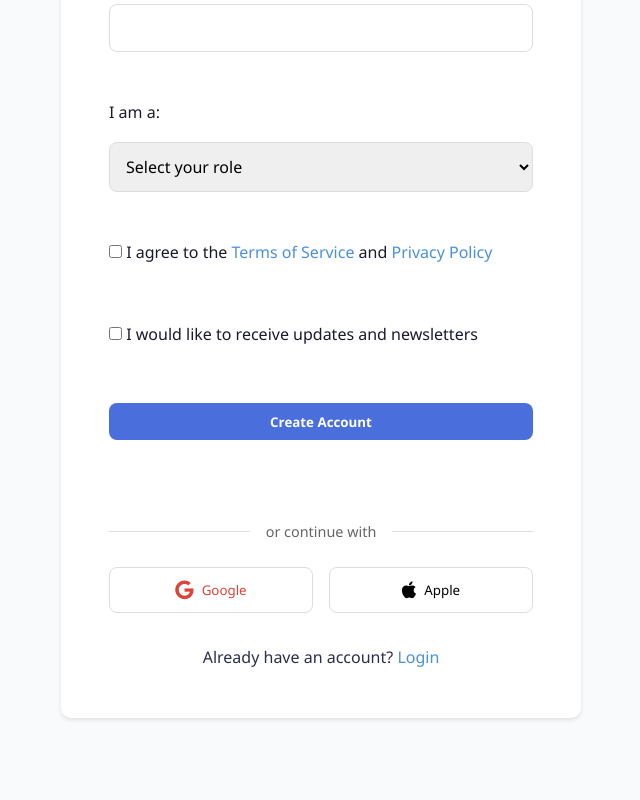
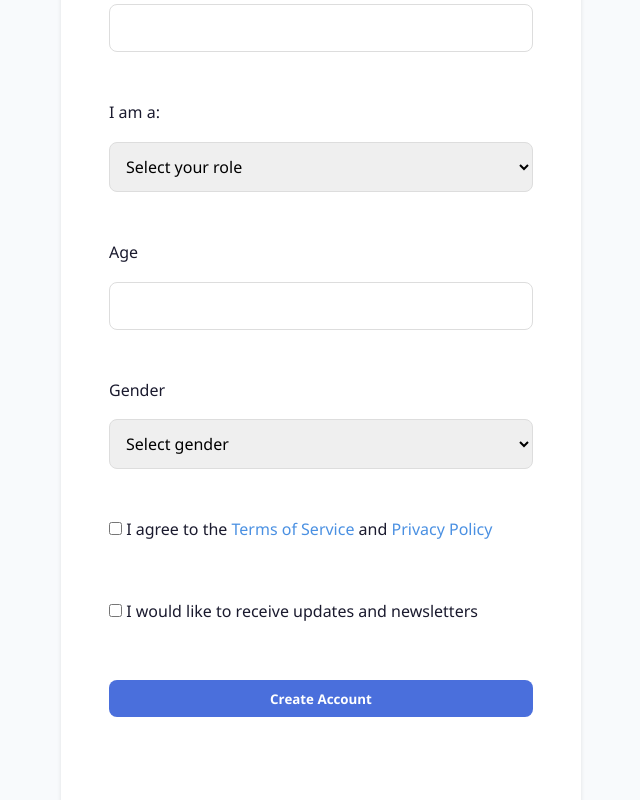
Before and after one commit to dvmilola/CellGuard, a Flask app: page /signup in a window 1280 px wide. Shown: the part 962-1762 px from the top of the page, without its empty margins (27-667 px from the left). Run offline with Flask 3, Linux system fonts and the light colour scheme; data that the repository does not hold is empty; some libraries are stand-ins or nearby versions.

Commit message:
Add age and gender support: signup, backend, DB, and Pi integration with gender encoding for ML model compatibility.

```diff
--- a/app.py
+++ b/app.py
@@ -248,6 +248,8 @@ def api_signup():
     email = data.get('email')
     password = data.get('password')
     user_type = data.get('userType')
+    age = data.get('age')
+    gender = data.get('gender')
 
     # Check if user already exists
     existing_user = User.query.filter_by(email=email).first()
@@ -258,7 +260,7 @@ def api_signup():
         }), 400
 
     # Create new user
-    new_user = User(name=name, email=email, user_type=user_type)
+    new_user = User(name=name, email=email, user_type=user_type, age=age, gender=gender)
     new_user.set_password(password)
 
     try:
@@ -815,8 +817,12 @@ def handle_message(message):
 @login_required
 def start_monitoring():
     try:
-        headers = {'Authorization': f'Bearer {SENSOR_API_SECRET}'}
-        resp = requests.post(f"{PI_API_URL}/start-monitoring", headers=headers, timeout=5)
+        # Fetch age and gender for the current user
+        age = getattr(current_user, 'age', 30) or 30
+        gender = getattr(current_user, 'gender', 'male') or 'male'
+        headers = {'Authorization': f'Bearer {SENSOR_API_SECRET}', 'Content-Type': 'application/json'}
+        payload = {'age': age, 'gender': gender}
+        resp = requests.post(f"{PI_API_URL}/start-monitoring", headers=headers, json=payload, timeout=5)
         if resp.status_code == 200:
             return jsonify({'status': 'success', 'message': 'Monitoring started on Pi'})
         else:
--- a/models.py
+++ b/models.py
@@ -12,6 +12,8 @@ class User(UserMixin, db.Model):
     password_hash = db.Column(db.String(128), nullable=False)
     user_type = db.Column(db.String(20), nullable=False)  # patient, caregiver, healthcare-provider
     created_at = db.Column(db.DateTime, default=datetime.utcnow)
+    age = db.Column(db.Integer, nullable=True)
+    gender = db.Column(db.String(10), nullable=True)
 
     def set_password(self, password):
         self.password_hash = generate_password_hash(password)
--- a/templates/signup.html
+++ b/templates/signup.html
@@ -70,6 +70,21 @@
                   <option value="patient">Patient</option>
                   <option value="caregiver">Caregiver</option>
                   <option value="healthcare-provider">Healthcare Provider</option>
+                </select>
+              </div>
+
+              <div class="form-group">
+                <label for="age">Age</label>
+                <input type="number" id="age" name="age" min="0" max="120" required>
+              </div>
+
+              <div class="form-group">
+                <label for="gender">Gender</label>
+                <select id="gender" name="gender" required>
+                  <option value="">Select gender</option>
+                  <option value="male">Male</option>
+                  <option value="female">Female</option>
+                  <option value="other">Other</option>
                 </select>
               </div>
 
@@ -462,6 +477,8 @@
         const password = passwordInput.value;
         const confirmPassword = confirmPasswordInput.value;
         const userType = document.getElementById('user-type').value;
+        const age = document.getElementById('age').value;
+        const gender = document.getElementById('gender').value;
         const termsAgreed = document.querySelector('input[name="termsAgreed"]').checked;
 
         // Validation
@@ -490,7 +507,9 @@
               fullName: fullName,
               email: email,
               password: password,
-              userType: userType
+              userType: userType,
+              age: age,
+              gender: gender
             })
           });
 
```
Also changed, not shown: pi_sensor_service.py (+14 -5 lines).
